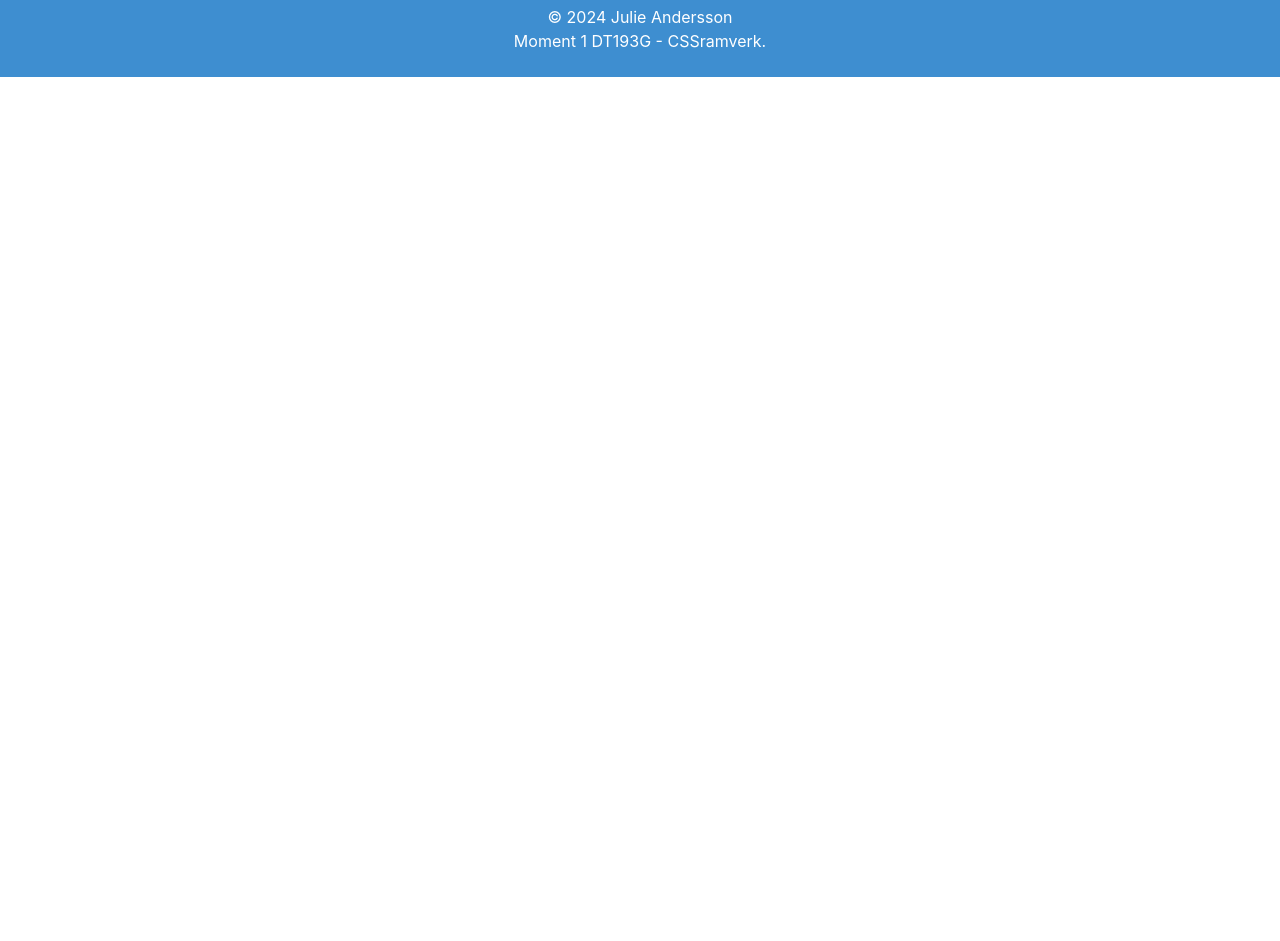
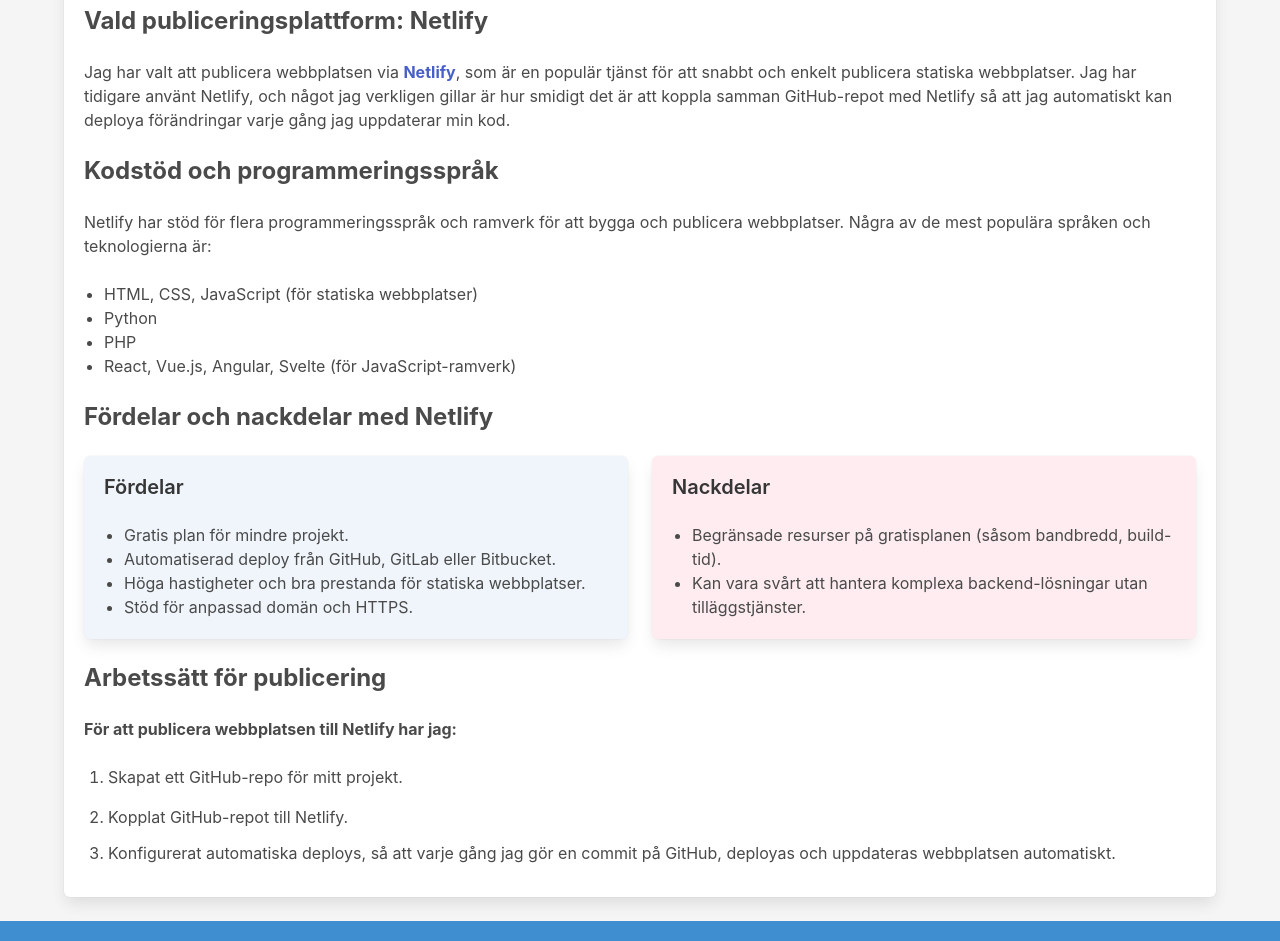
Before and after one commit to julieandersson/Moment1_DT193G, a website built with Parcel: page publish.html in a window 1280 px wide. Shown: the part 183-1124 px from the top of the page. Before the commit the page ends 800 px from the top, so only its background shows below. Built offline with nearby package versions, Linux system fonts and the light colour scheme.

Commit message:
skapar innehållet på sidan för publicering

```diff
--- a/css/main.css
+++ b/css/main.css
@@ -19,3 +19,8 @@
         backdrop-filter: blur(10px);
     }
 }
+
+ul {
+    list-style-type: disc !important; /* sätter !important för att tvinga punkter vid osorterad lista */
+    padding-left: 20px;
+  }
--- a/publish.html
+++ b/publish.html
@@ -3,15 +3,16 @@
   <head>
     <meta charset="utf-8">
     <meta name="viewport" content="width=device-width, initial-scale=1">
-    <title>Bulma</title>
+    <title>Publicering</title>
     <!--Bulma CSS-->
     <link rel="stylesheet" href="https://cdnjs.cloudflare.com/ajax/libs/bulma/0.9.4/css/bulma.min.css">
     <link rel="stylesheet" href="css/main.css">
     <!--JS för navbar-->
     <script defer src="js/main.js"></script>
   </head>
-  <body class="has-background-light">
-    <nav class="navbar is-info p-3">
+  <body class="has-background-light"> <!--bakgrundsfärg light för sidan-->
+    <!--Navbar-->
+    <nav class="navbar is-info p-3"> <!--is-info för blå färg på navbar-->
         <div class="container">
           <div class="navbar-brand">
             <a class="navbar-item" href="index.html" style="font-weight:bold;">
@@ -21,7 +22,7 @@
               <span></span>
               <span></span>
               <span></span>
-            </span>
+            </span> <!--hamburgermeny för mindre skärmar-->
           </div>
           <div id="navMenu" class="navbar-menu">
             <div class="navbar-end">
@@ -34,11 +35,74 @@
         </div>
       </nav>
 
+      <!--Huvudinnehåll-->
     <div class="container mt-5 mb-5">
+        <!--Boxkomponent med rundade hörn-->
     <main class="box is-rounded">
+        <!--centrerad huvudrubrik-->
+        <h1 class="title is-2 has-text-centered">Publicering av webbplatsen</h1>
+        <!--sektion för vald publiceringsplattform-->
+        <section class="mb-5">
+          <h2 class="subtitle is-4 has-text-weight-bold">Vald publiceringsplattform: Netlify</h2>
+          <p>Jag har valt att publicera webbplatsen via <a href="https://www.netlify.com/" target="_blank" class="has-text-link has-text-weight-bold">Netlify</a>,
+            som är en populär tjänst för att snabbt och enkelt publicera statiska webbplatser. Jag har tidigare använt Netlify, och något jag verkligen gillar är hur smidigt det är
+            att koppla samman GitHub-repot med Netlify så att jag automatiskt kan deploya förändringar varje gång jag uppdaterar min kod.</p>
+        </section>
+
+        <!--sektion för kodstöd och programmeringsspråk-->
+        <section class="mb-5">
+            <h3 class="subtitle is-4 has-text-weight-bold">Kodstöd och programmeringsspråk</h3>
+            <p>Netlify har stöd för flera programmeringsspråk och ramverk för att bygga och publicera webbplatser. Några av de mest populära språken och teknologierna är:</p><br>
+            <ul> <!--oordnad lista, sätter punkter i separat css-fil med !important-->
+              <li>HTML, CSS, JavaScript (för statiska webbplatser)</li>
+              <li>Python</li>
+              <li>PHP</li>
+              <li>React, Vue.js, Angular, Svelte (för JavaScript-ramverk)</li>
+            </ul>
+          </section>
+
+          <!--sektion för fördelar och nackdelar-->
+        <section class="mb-5">
+          <h3 class="subtitle is-4 has-text-weight-bold">Fördelar och nackdelar med Netlify</h3>
+          <div class="columns"> <!--använder bulmas columnlayout för att dela upp innehållet i 2 delar-->
+            <div class="column is-half">
+              <div class="box has-background-info-light"> <!--box med ljusblå bakgrundsfärg-->
+                <h4 class="title is-5">Fördelar</h4>
+                <ul>
+                  <li>Gratis plan för mindre projekt.</li>
+                  <li>Automatiserad deploy från GitHub, GitLab eller Bitbucket.</li>
+                  <li>Höga hastigheter och bra prestanda för statiska webbplatser.</li>
+                  <li>Stöd för anpassad domän och HTTPS.</li>
+                </ul>
+              </div>
+            </div>
+            <div class="column is-half">
+              <div class="box has-background-danger-light"><!--box med ljusröd bakgrund-->
+                <h4 class="title is-5">Nackdelar</h4>
+                <ul>
+                  <li>Begränsade resurser på gratisplanen (såsom bandbredd, build-tid).</li>
+                  <li>Kan vara svårt att hantera komplexa backend-lösningar utan tilläggstjänster.</li>
+                </ul>
+              </div>
+            </div>
+          </div>
+        </section>
+
+        <!--sektion för arbetssätt för publicering-->
+        <section>
+            <h3 class="subtitle is-4 has-text-weight-bold">Arbetssätt för publicering</h3>
+            <p class="has-text-weight-bold">För att publicera webbplatsen till Netlify har jag:</p><br>
+            <ol class="pl-5"> <!--ol för ordnad (numrerad) lista-->
+              <li class="mb-4">Skapat ett GitHub-repo för mitt projekt.</li> <!-- margin-bottom för att skapa avstånd mellan listobjekten-->
+              <li class="mb-3">Kopplat GitHub-repot till Netlify.</li>
+              <li class="mb-3">Konfigurerat automatiska deploys, så att varje gång jag gör en commit på GitHub, deployas och uppdateras webbplatsen automatiskt.</li>
+            </ol>
+          </section>
 
     </main>
     </div>
+
+    <!--footer med ljusblå färg och vit text-->
     <footer class="footer has-background-info has-text-white p-5">
         <div class="content has-text-centered">
             <p>&copy; 2024 Julie Andersson<br>
```
Also changed, not shown: bulma.html (+3 -3 lines), index.html (+1 -1 lines).
